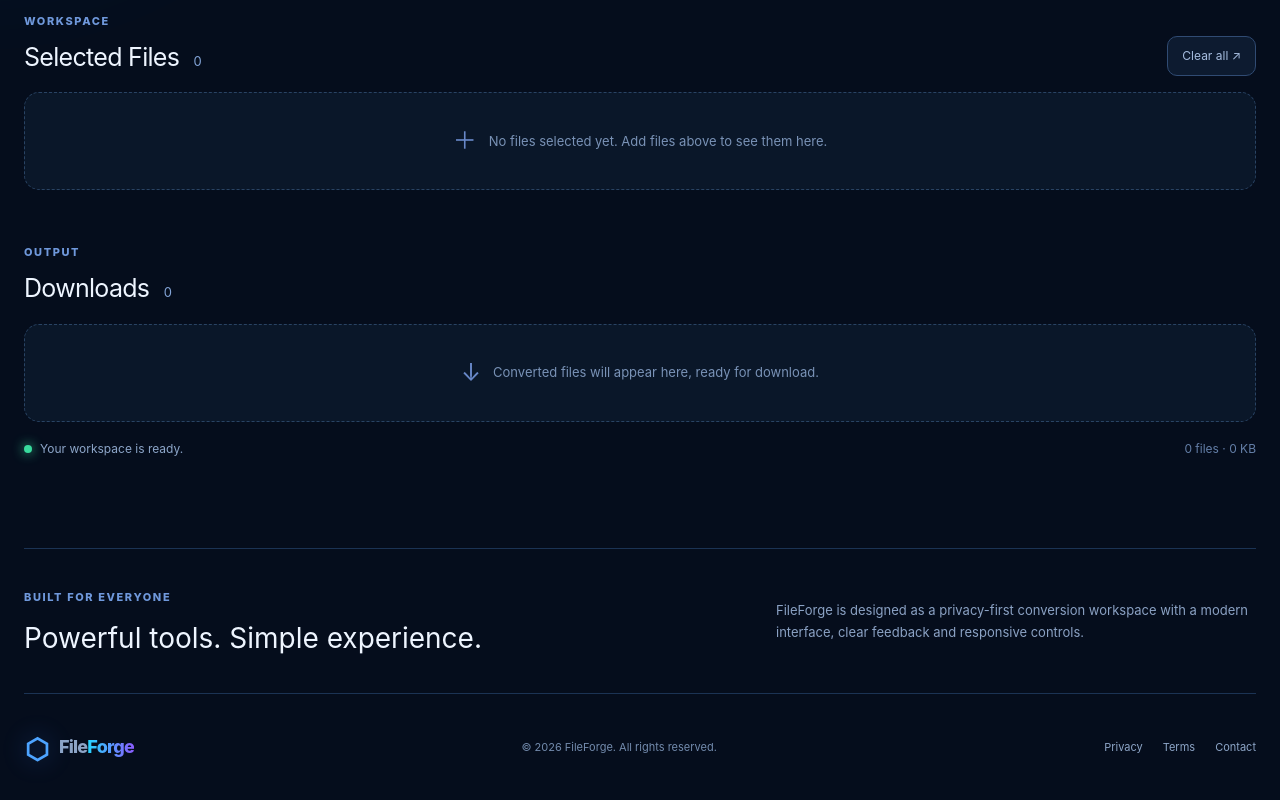
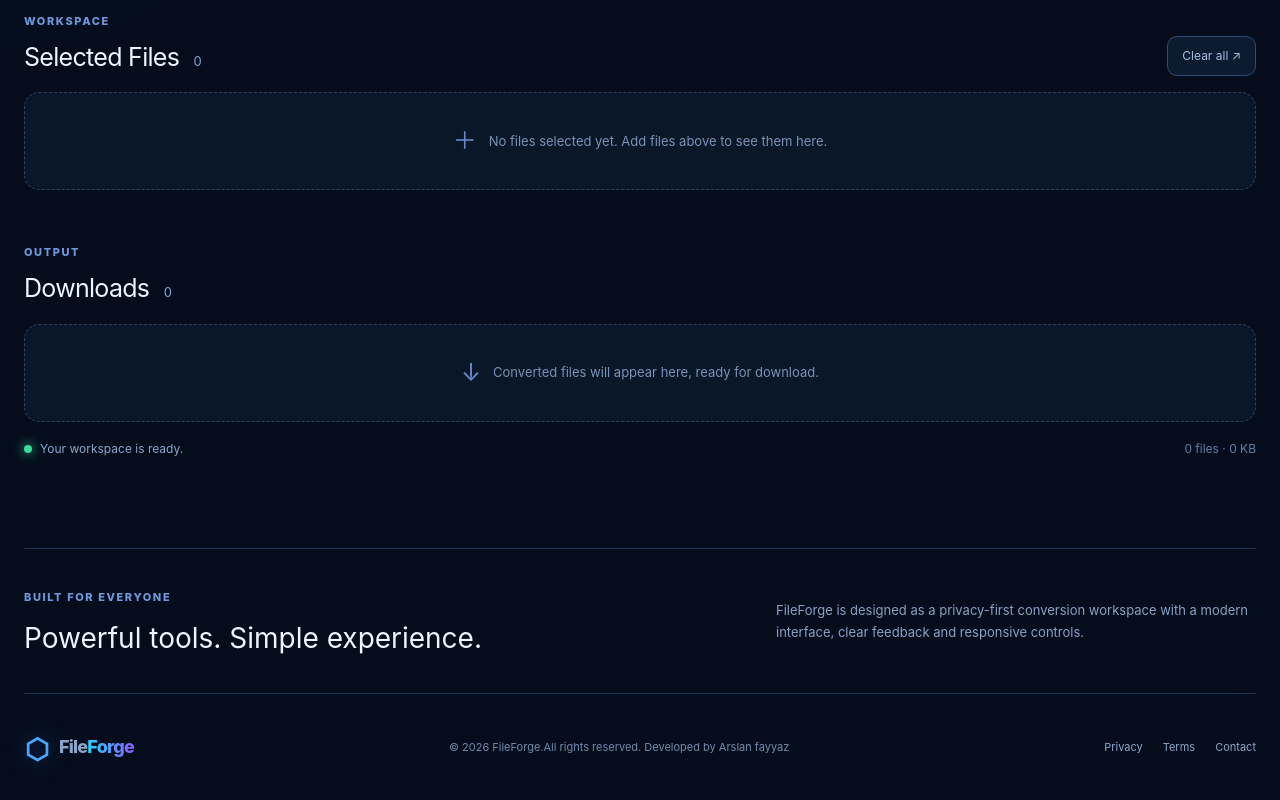
Before and after one commit to Arxfamism/FILEFORGE-UNIVERSAL-CONVERTER, a Next.js app: page / in a window 1280 px wide. Shown: the part 1262-2062 px from the top of the page. Built offline with nearby package versions, Linux system fonts and the light colour scheme.

Commit message:
Update page.js

```diff
--- a/app/page.js
+++ b/app/page.js
@@ -148,7 +148,7 @@ export default function Home() {
       <div className="ambient ambient-two" />
 
       <header className="topbar container">
-        <a className="brand" href="#home" aria-label="FileForge home">
+        <a className="brand" href="#home" aria-label="File home">
           <span className="brand-mark">⬡</span>
           <span>File<span>Forge</span></span>
         </a>
@@ -244,7 +244,7 @@ export default function Home() {
 
       <section id="about" className="about-strip container"><div><span className="section-kicker">BUILT FOR EVERYONE</span><h2>Powerful tools. Simple experience.</h2></div><p>FileForge is designed as a privacy-first conversion workspace with a modern interface, clear feedback and responsive controls.</p></section>
 
-      <footer id="contact" className="footer container"><a className="brand" href="#home"><span className="brand-mark">⬡</span><span>File<span>Forge</span></span></a><p>© 2026 FileForge. All rights reserved.</p><div><a href="#about">Privacy</a><a href="#about">Terms</a><a href="#contact">Contact</a></div></footer>
+      <footer id="contact" className="footer container"><a className="brand" href="#home"><span className="brand-mark">⬡</span><span>File<span>Forge</span></span></a><p>© 2026 FileForge.All rights reserved. Developed by Arslan fayyaz </p><div><a href="#about">Privacy</a><a href="#about">Terms</a><a href="#contact">Contact</a></div></footer>
     </main>
   );
 }
```
